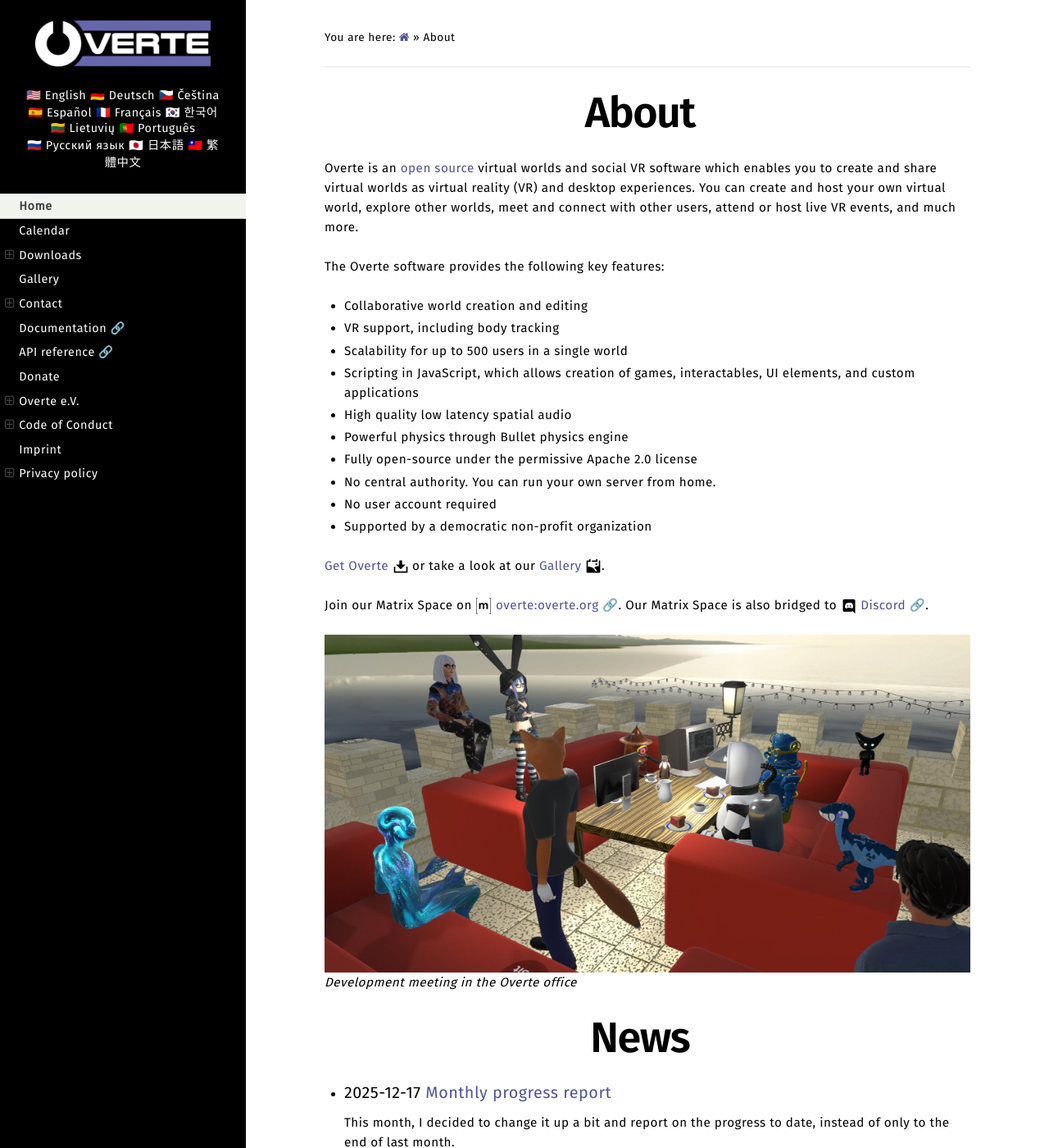
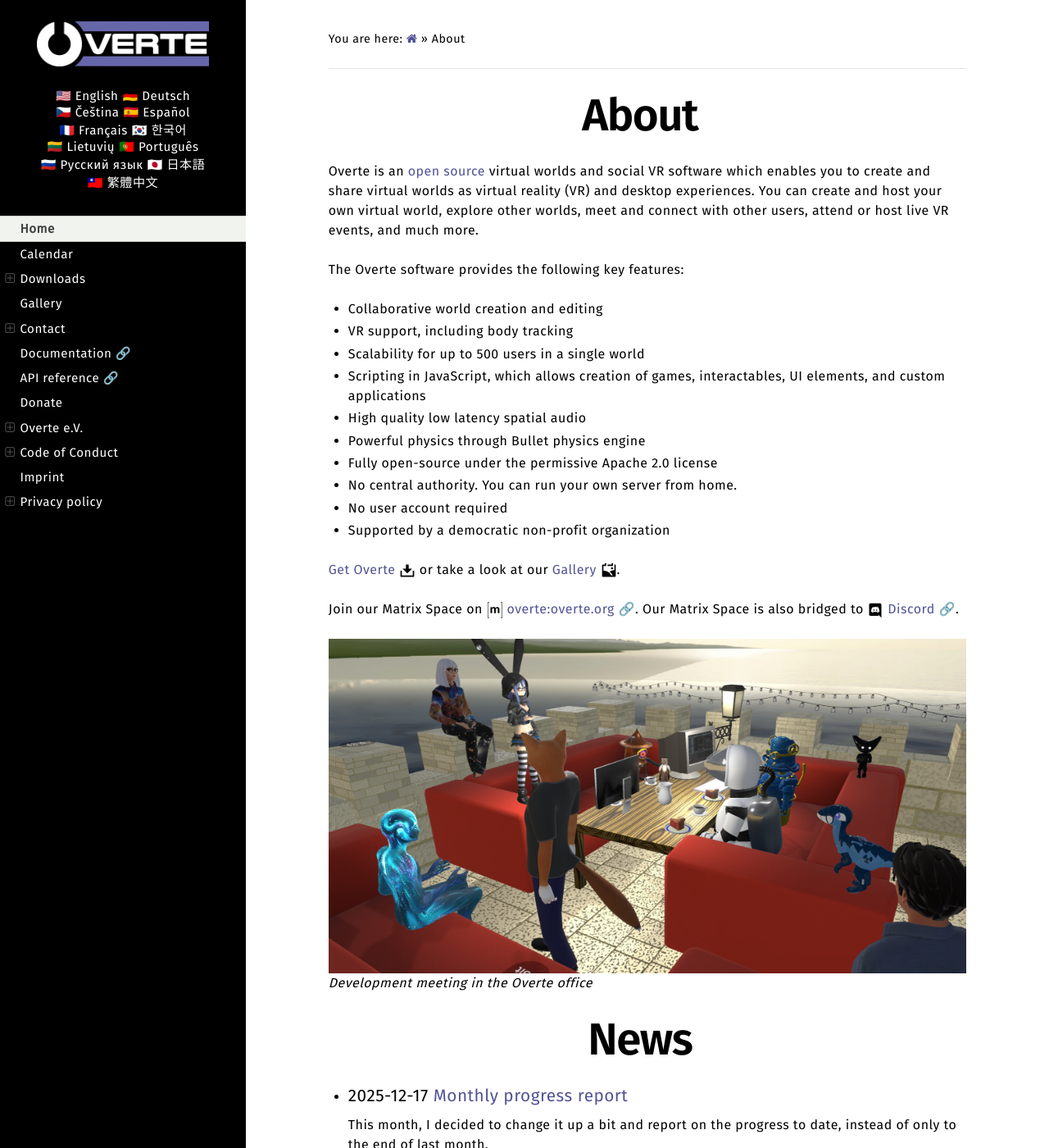
Before and after one commit to overte-org/overte-website-sphinx, a Sphinx documentation site: the page built from source/index.rst, in a window 1280 px wide and 1400 px high. Shown: the whole window at 82% size. Built offline with Sphinx 7.4.7 and the Read the Docs theme 3.1.0, drawn with Linux system fonts in a browser that asks for light colours.

Commit message:
Slightly increase text size on all texts.

```diff
--- a/source/_static/css/custom.css
+++ b/source/_static/css/custom.css
@@ -23,6 +23,10 @@
 /***********************************/
 /********* General styles **********/
 /***********************************/
+
+html {
+    font-size: 105%;  /* Slightly increase font size of everything. */
+}
 
 body {
     font-family: 'FiraSans Regular', 'Montserrat Regular', arial, sans-serif;
```
